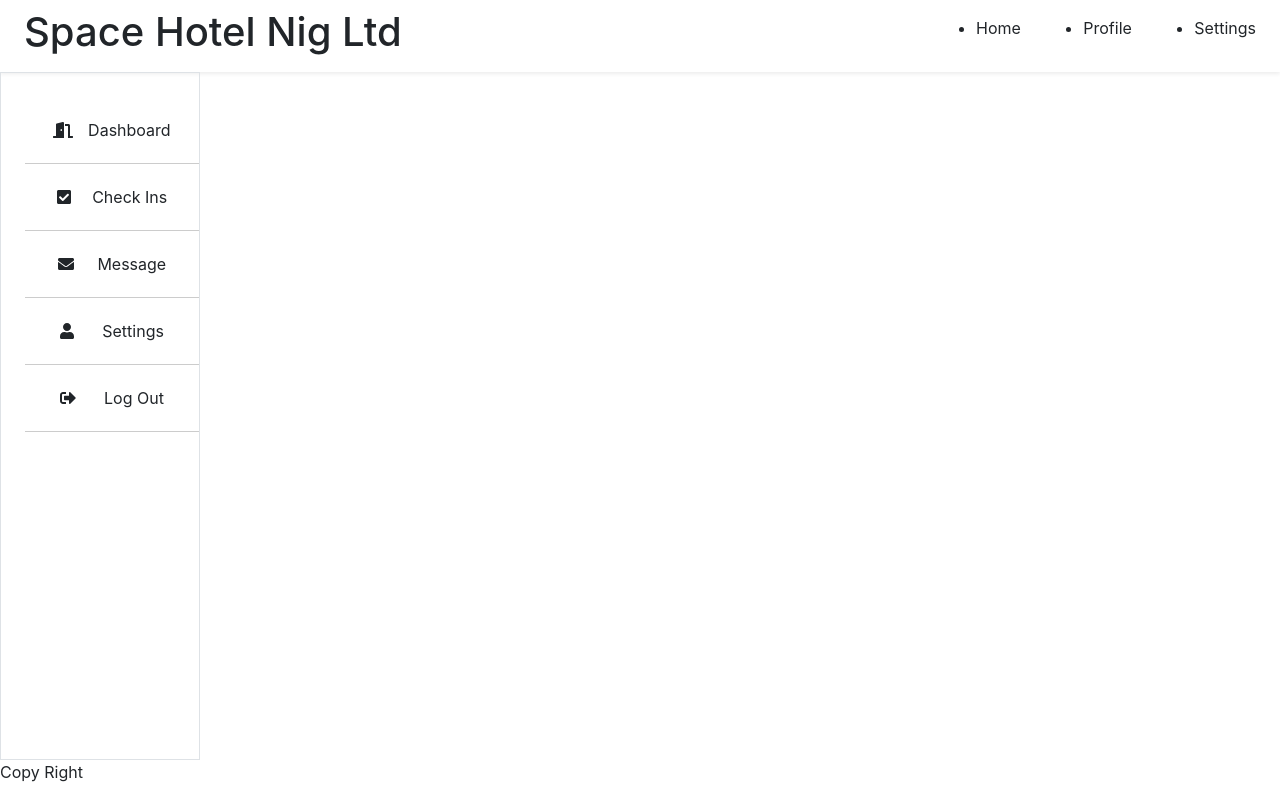
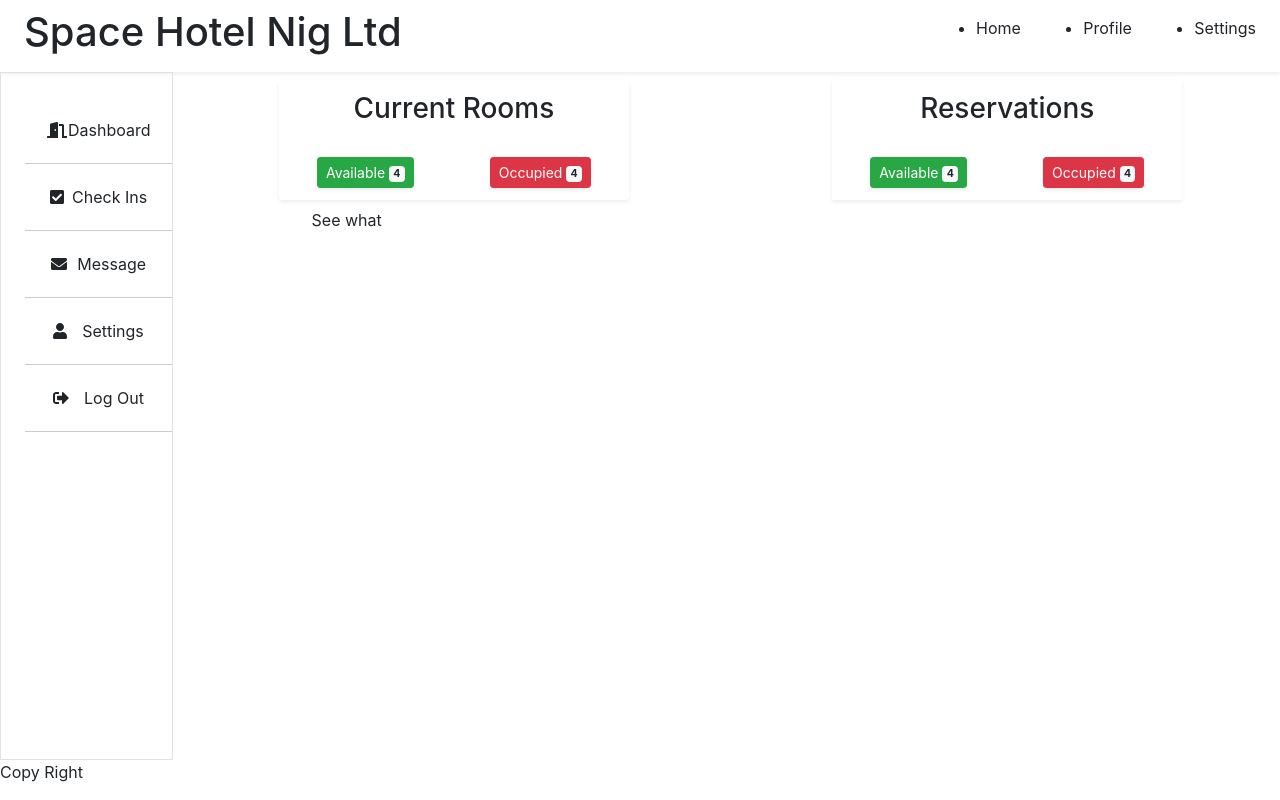
Before and after one commit to inidaname/hotels, an Angular app: page /home in a window 1280 px wide. Built offline with nearby package versions, Linux system fonts and the light colour scheme.

Commit message:
worked on home component

```diff
--- a/src/app/home/home.component.html
+++ b/src/app/home/home.component.html
@@ -2,18 +2,52 @@
     <section class="sidebar border">
         <nav class="h-100 ml-4 mt-4 d-flex flex-column align-items-end">
             <ul class="list-unstyled w-100 d-flex flex-column mr-0 justify-content-around align-items-end">
-                <li><fa-icon [icon]="faDoorOpen"></fa-icon>Dashboard</li>
-                <li><fa-icon [icon]="faCheckSquare"></fa-icon>Check Ins</li>
-                <li><fa-icon [icon]="faEnvelope"></fa-icon>Message</li>
-                <li><fa-icon [icon]="faUser"></fa-icon>Settings</li>
-                <li><fa-icon [icon]="faSignOutAlt"></fa-icon>Log Out</li>
+                <li>
+                    <fa-icon [icon]="faDoorOpen"></fa-icon>Dashboard
+                </li>
+                <li>
+                    <fa-icon [icon]="faCheckSquare"></fa-icon>Check Ins
+                </li>
+                <li>
+                    <fa-icon [icon]="faEnvelope"></fa-icon>Message
+                </li>
+                <li>
+                    <fa-icon [icon]="faUser"></fa-icon>Settings
+                </li>
+                <li>
+                    <fa-icon [icon]="faSignOutAlt"></fa-icon>Log Out
+                </li>
             </ul>
         </nav>
     </section>
-    <section class="mainbar">
-        <div class="d-flex flex-column justify-content-around align-items-center w-100 h-100">
-            <div class="topcon shadow-sm">
-
+    <section class="mainbar w-100 h-100">
+        <div class="d-flex flex-column">
+            <div class="d-flex flex-row justify-content-around align-items-center w-100 ">
+                <div class="topcon shadow-sm rounded d-flex flex-column justify-content-around align-items-center m-2">
+                    <h3>Current Rooms</h3>
+                    <div class="btn-group-sm w-100 d-flex flex-row justify-content-around align-items-center">
+                        <button type="button" class="btn shadow-sm btn-success btn-sm">
+                            Available <span class="badge badge-light">4</span>
+                        </button>
+                        <button type="button" class="btn shadow-sm btn-danger btn-sm">
+                            Occupied <span class="badge badge-light">4</span>
+                        </button>
+                    </div>
+                </div>
+                <div class="topcon d-flex shadow-sm flex-column justify-content-around align-items-center">
+                    <h3>Reservations</h3>
+                    <div class="btn-group-sm w-100 d-flex flex-row justify-content-around align-items-center">
+                        <button type="button" class="btn shadow-sm btn-success btn-sm">
+                            Available <span class="badge badge-light">4</span>
+                        </button>
+                        <button type="button" class="btn shadow-sm btn-danger btn-sm">
+                            Occupied <span class="badge badge-light">4</span>
+                        </button>
+                    </div>
+                </div>
+            </div>
+            <div class="w-75 m-auto">
+                See what
             </div>
         </div>
     </section>
--- a/src/app/home/home.component.scss
+++ b/src/app/home/home.component.scss
@@ -1,6 +1,10 @@
 .sidebar {
     min-height: 86vh !important;
     width: 200px;
+}
+
+section {
+    min-height: 86vh !important;
 }
 
 li {
@@ -11,3 +15,8 @@ li {
     flex-direction: row;
     justify-content: space-around;
 }
+
+.topcon {
+    width: 350px;
+    height: 120px;
+}
```
